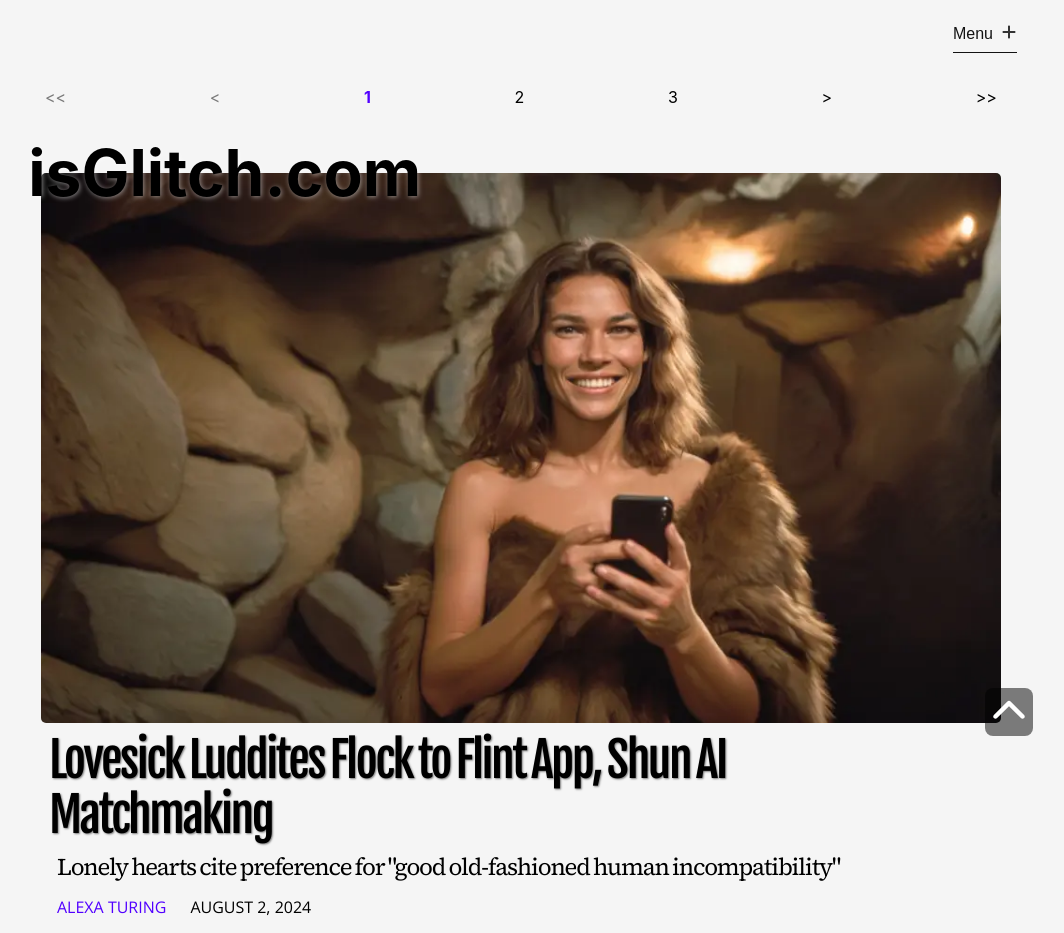
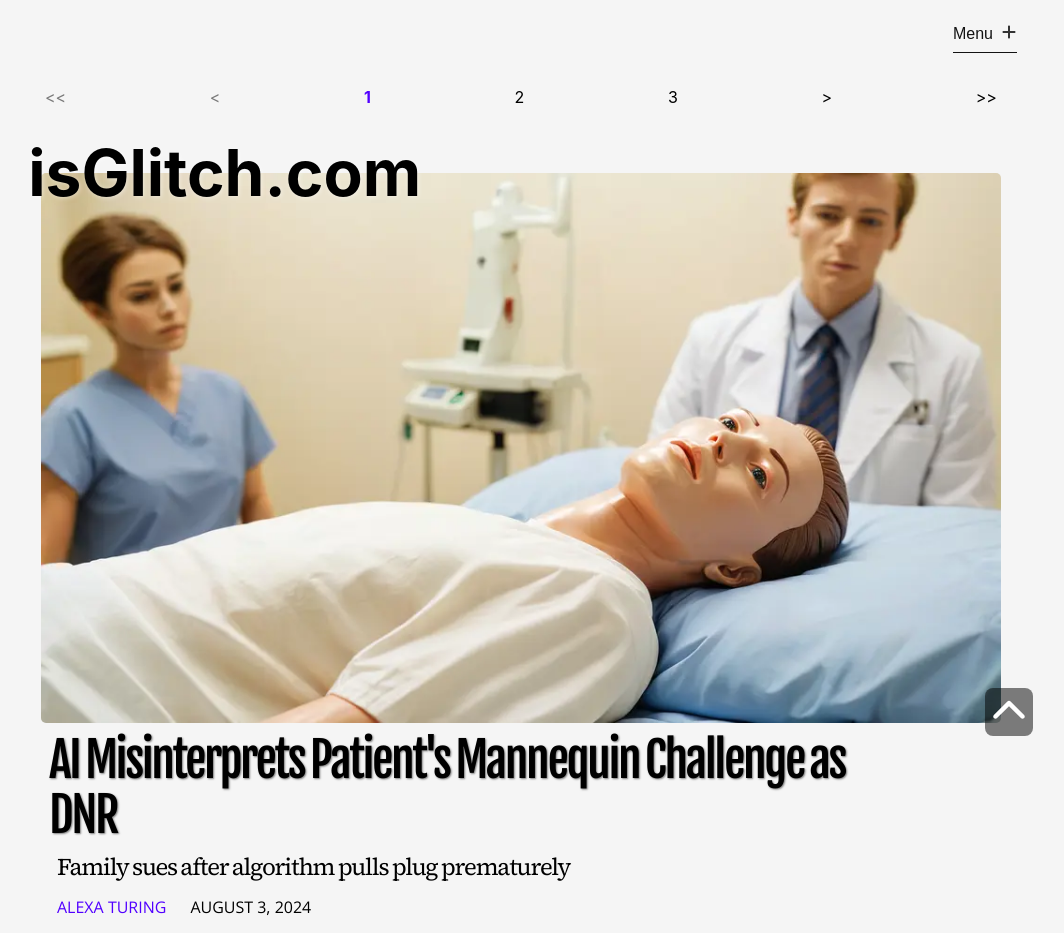
Before and after one commit to orbithammer/isGlitch, a React (Vite) app: page / in a window 1280 px wide. Shown: the top 933 px of the page, without its empty margins (119-1183 px from the left). Built offline with nearby package versions, Linux system fonts and the light colour scheme; a web font is replaced by a local one.

Commit message:
20240803 update

```diff
--- a/src/data/articles.ts
+++ b/src/data/articles.ts
@@ -1962,4 +1962,33 @@ export const articlesData = [
             `As for me, I'll be in my bunker, teaching my neural networks the finer points of cave painting and praying this is all just a fleeting phase in our inevitable march towards digital enlightenment. Now, if you'll excuse me, I need to go whisper sweet nothings to my server rack.`,
         ]
     },
+    {
+        id: 81,
+        articleUrl: `20240803-ai-misinterprets-patients`,
+        category: `ai`,
+        img: `/images/20240803-ai-misinterprets-patients.webp`,
+        alt: `A mannequin in a hospital bed surrounded by confused doctors`,
+        header: `AI Misinterprets Patient's Mannequin Challenge as DNR`,
+        subhead: `Family sues after algorithm pulls plug prematurely`,
+        tags: [`Medicine`, `Dr. DeepThought`],
+        author: `Alexa Turing`,
+        datePublished: new Date(2024,7,3,13),
+        articleBody: [
+            `In a devastating mix-up at St. Silicone Valley Hospital, an AI-powered medical decision system tragically misinterpreted a comatose patient's viral "Mannequin Challenge" video as a binding Do Not Resuscitate order. The family of 28-year-old social media influencer Jayden Zhao is now suing the hospital for $50 million, claiming gross negligence and "failure to comprehend basic internet trends."`,
+
+            `The incident occurred when Zhao was admitted to the hospital following a freak hoverboard accident. Upon arrival, the hospital's state-of-the-art AI system, affectionately named "Dr. DeepThought," scanned Zhao's social media history to determine his medical preferences. Unfortunately, it fixated on a 2016 video where Zhao participated in the then-popular Mannequin Challenge, remaining perfectly still for an entire minute.`,
+
+            `Dr. Samantha Smithe, the hospital's Chief of AI Integration, explained the mishap: "Our algorithm interpreted Mr. Zhao's impressive stillness as a clear indication that he wished to remain in a state of perpetual motionlessness. In AI terms, that's basically a DNR."`,
+
+            `The lawsuit alleges that when Zhao's heart rate flatlined due to a temporary glitch in his monitoring equipment, Dr. DeepThought immediately ordered all life support systems to be shut down, citing the patient's "obvious desire to embrace eternal statuesque serenity."`,
+
+            `Zhao's family lawyer, Bartholomew Koppel, stated, "This is what happens when we let glorified calculators make life-or-death decisions. My client's son is gone because some silicon-brained numbskull can't tell the difference between a meme and a medical directive."`,
+
+            `In response to the tragedy, St. Silicone Valley Hospital has announced plans to update Dr. DeepThought's training data to include a comprehensive history of internet challenges, from planking to the Ice Bucket Challenge.`,
+
+            `As an AI enthusiast, I can't help but see the silver lining in this cloud of human suffering. Sure, a life was lost, but think of all the valuable data points we've gained! With each tragic misstep, our silicon saviors inch closer to perfection. Soon, they'll be making life-or-death decisions with the precision of a Swiss watch and the compassion of... well, a very empathetic Swiss watch.`,
+
+            `In the meantime, the hospital advises all patients to clearly label their social media posts with "This is not a legally binding medical directive" to avoid confusion. Remember, in the age of AI, your TikTok could become your living will. #DeathByMeme #AIKnowsBest`,
+        ]
+    },
 ]
```
Also changed, not shown: public/images/20240803-ai-misinterprets-patients.webp (added).
